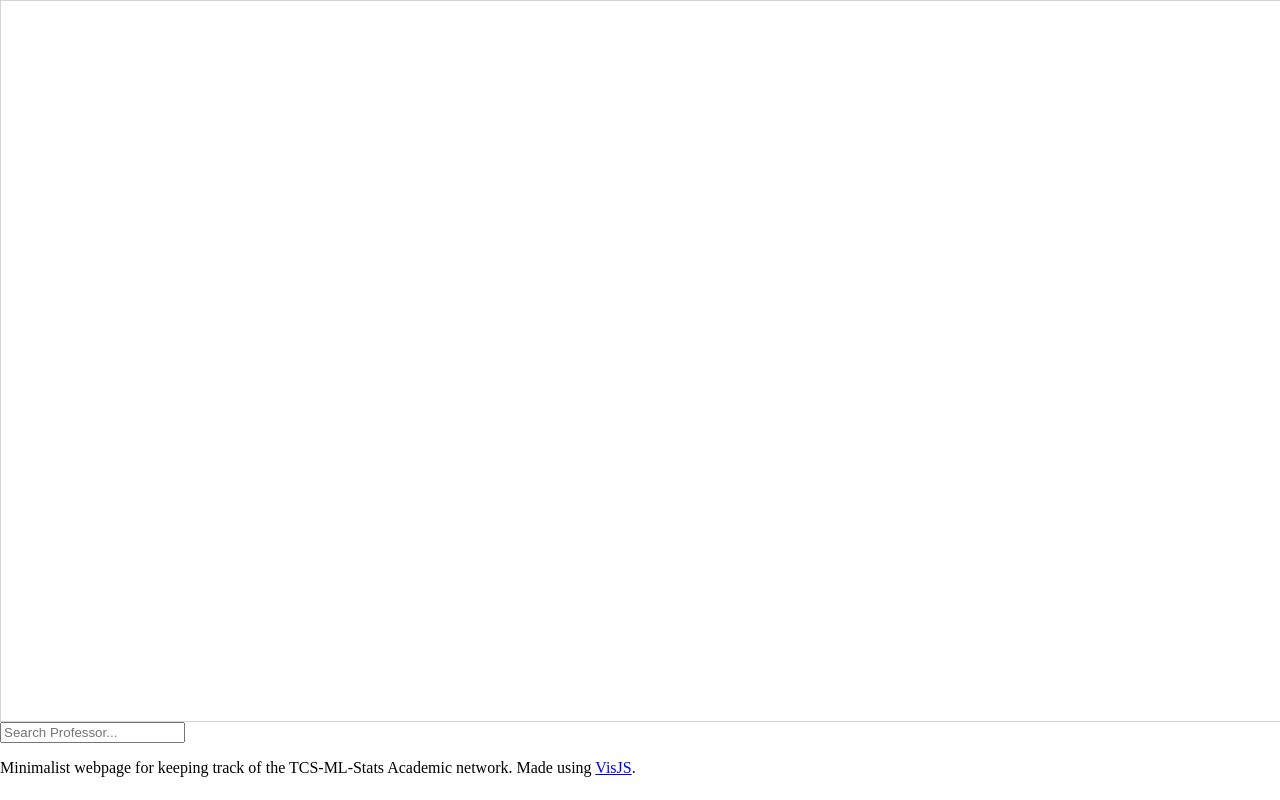
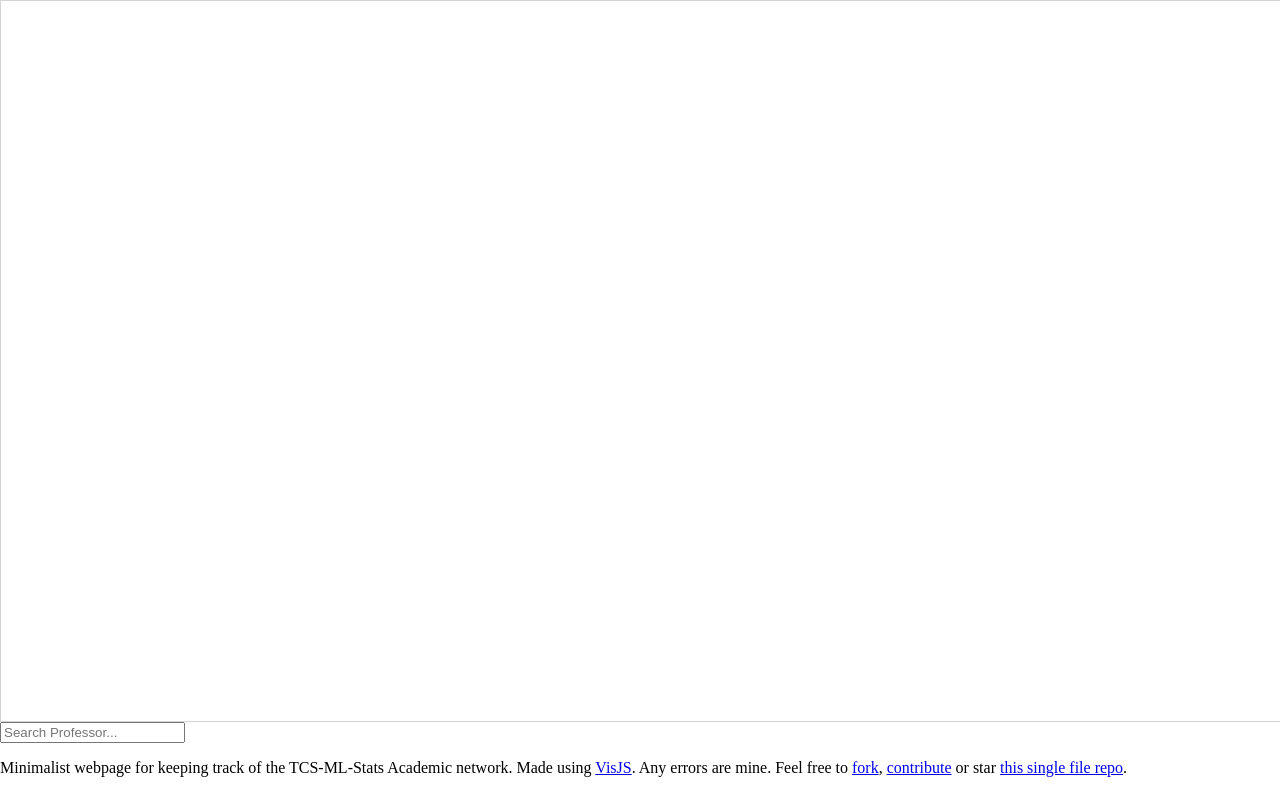
Before and after one commit to GauthamBellamkonda/AcademicNetwork, a plain HTML site: page index.html in a window 1280 px wide. Drawn offline with nearby package versions, Linux system fonts and the light colour scheme.

Commit message:
Add github links

```diff
--- a/index.html
+++ b/index.html
@@ -11,7 +11,7 @@
     <div id="mynetwork" style="width: 100%; height: 90vh;"></div>
     <input type="text" id="searchInput" placeholder="Search Professor..." oninput="performSearch()">
     <div>
-        <p>Minimalist webpage for keeping track of the TCS-ML-Stats Academic network. Made using <a href="https://visjs.org/">VisJS</a>.</p>
+        <p>Minimalist webpage for keeping track of the TCS-ML-Stats Academic network. Made using <a href="https://visjs.org/">VisJS</a>. Any errors are mine. Feel free to <a href="https://github.com/GauthamBellamkonda/AcademicNetwork/fork">fork</a>, <a href="https://github.com/GauthamBellamkonda/AcademicNetwork/pulls">contribute</a> or star <a href="https://github.com/GauthamBellamkonda/AcademicNetwork">this single file repo</a>. </p>
     </div>
     <style type="text/css">
         #mynetwork {
```
